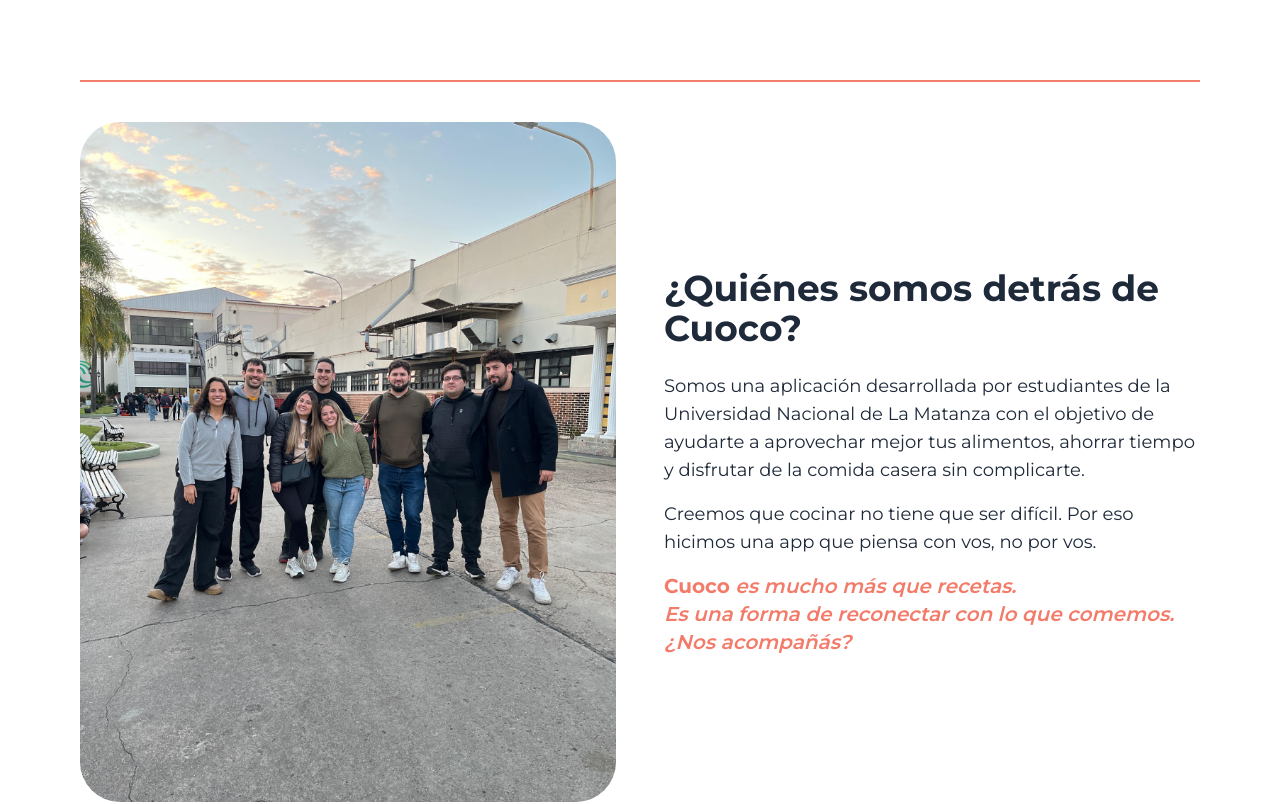
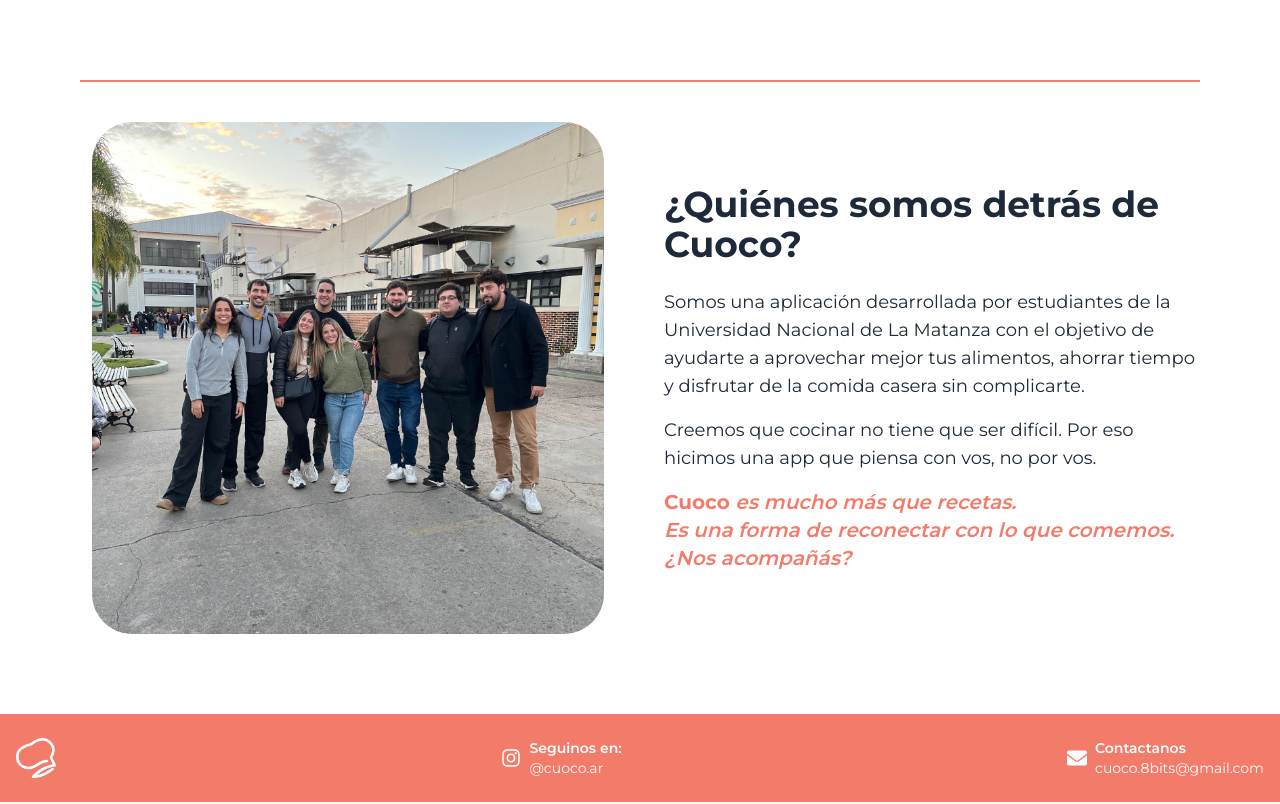
Before and after one commit to adigio/cuoco-ui, a Next.js app: page / in a window 1280 px wide. Shown: the part 2900-3704 px from the top of the page. Built offline with nearby package versions, Linux system fonts and the light colour scheme.

Commit message:
fixes visuales

```diff
--- a/src/app/(application)/(generator)/meal-prep-filters/page.tsx
+++ b/src/app/(application)/(generator)/meal-prep-filters/page.tsx
@@ -20,6 +20,7 @@ import Checkbox from "@/components/shared/form/Checkbox";
 
 import { MealPrepRequest } from "@/types";
 import { generateMealPrepRecipes } from "@/services/generateMealPrepRecipes.service";
+import BackgroundLayers from "@/components/shared/BackgroundLayers";
 
 export default function MealPrepFilters() {
   const { ingredients } = useIngredientsStore();
@@ -234,6 +235,7 @@ export default function MealPrepFilters() {
 
 return (
   <div className="flex flex-col bg-[#fefefe] p-6">
+    <BackgroundLayers />
     <h2 className="text-xl font-semibold text-gray-800 mb-4">Ingredientes seleccionados</h2>
     <RecipeIngredientList ingredients={ingredients} enabledDelete={false} />
     <hr className="my-6" />
--- a/src/app/(application)/(generator)/results/page.tsx
+++ b/src/app/(application)/(generator)/results/page.tsx
@@ -80,7 +80,7 @@ export default function RecipeResultsPage() {
     <>
     <BackgroundLayers />
     <main className="flex-1">
-      <div className="container mx-auto px-4   py-12">
+      <div className="container mx-auto px-4 py-12">
         <h1 className="text-3xl font-bold text-center mb-2">Recetas sugeridas</h1>
         <p className="text-gray-600 text-center mb-8">
           Basadas en {ingredients.filter(ing => ing.confirmed).length} ingredientes que tienes disponibles
@@ -88,7 +88,7 @@ export default function RecipeResultsPage() {
         <Container>
           {isLoading ? (
             <div className="flex gap-4 justify-center px-4 pb-12 flex-wrap">
-              {[1, 2, 3, 4].map((index) => (
+              {[1, 2, 3].map((index) => (
                 <RecipeCardSkeleton key={index} />
               ))}
             </div>
@@ -143,8 +143,6 @@ export default function RecipeResultsPage() {
               })}
             </div>
           )}
-        </Container>
-
         <div className="flex justify-center mt-8">
           <button
             onClick={handleBack}
@@ -163,6 +161,8 @@ export default function RecipeResultsPage() {
             Nuevo generador
           </button>
         </div>
+        </Container>
+
       </div>
 
 
--- a/src/app/(application)/calendar/page.tsx
+++ b/src/app/(application)/calendar/page.tsx
@@ -4,7 +4,13 @@ import React, { useEffect, useState } from "react";
 import WeeklyCalendar from "@/components/calendar/WeeklyCalendar";
 import CalendarSkeleton from "@/components/shared/skeleton/CalendarSkeleton";
 import Modal from "@/components/shared/modal/Modal";
-import { DayOfWeek, WeeklySchedule, MealType, CalendarRecipe, MEAL_TYPE_MAPPING } from "@/types";
+import {
+  DayOfWeek,
+  WeeklySchedule,
+  MealType,
+  CalendarRecipe,
+  MEAL_TYPE_MAPPING,
+} from "@/types";
 import { calendarService } from "@/services/calendar.service";
 import RecipeCard from "@/components/calendar/RecipeCard";
 import Container from "@/components/shared/containers/Container";
@@ -12,7 +18,7 @@ import Button from "@/components/shared/form/Button";
 import ConfirmationModal from "@/components/shared/modal/ConfirmationModal";
 import { useRecipeGeneratorSession } from "@/hooks/useRecipeGeneratorSession";
 import { useCalendarStore } from "@/store/useCalendarStore";
-
+import BackgroundLayers from "@/components/shared/BackgroundLayers";
 
 export default function CalendarPage() {
   // Limpiar ingredientes al estar fuera del flujo del generador
@@ -116,7 +122,7 @@ export default function CalendarPage() {
               {
                 ...recipe,
                 mealType: selectedSlot.mealType,
-                allowedMealTypes: recipe.allowedMealTypes || []
+                allowedMealTypes: recipe.allowedMealTypes || [],
               },
             ],
           };
@@ -189,7 +195,9 @@ export default function CalendarPage() {
   const handleDropPendingRecipe = (day: DayOfWeek, mealType: MealType) => {
     if (!pendingRecipe) return;
 
-    const allowedMealTypes = pendingRecipe.mealTypes.map(id => MEAL_TYPE_MAPPING[id]).filter(Boolean);
+    const allowedMealTypes = pendingRecipe.mealTypes
+      .map((id) => MEAL_TYPE_MAPPING[id])
+      .filter(Boolean);
 
     if (!allowedMealTypes.includes(mealType)) return;
 
@@ -199,7 +207,7 @@ export default function CalendarPage() {
       title: pendingRecipe.title,
       image: pendingRecipe.image,
       mealType: mealType,
-      allowedMealTypes: pendingRecipe.mealTypes // Preservar los meal types permitidos
+      allowedMealTypes: pendingRecipe.mealTypes, // Preservar los meal types permitidos
     };
 
     setSchedule((currentSchedule) => {
@@ -208,9 +216,7 @@ export default function CalendarPage() {
         if (currentDay === day) {
           return {
             [currentDay]: [
-              ...daySchedule[currentDay].filter(
-                (r) => r.mealType !== mealType
-              ),
+              ...daySchedule[currentDay].filter((r) => r.mealType !== mealType),
               recipeToAdd,
             ],
           };
@@ -237,11 +243,15 @@ export default function CalendarPage() {
   }
 
   return (
-    <Container customClass="mt-30 mb-8">
+    <>
+      <BackgroundLayers />
+      <Container customClass="mt-14 mb-8">
         <div className="flex justify-between items-center mb-8">
-        <h1 className="text-3xl font-bold text-gray-800">
+          <div className="w-full flex justify-center mb-8">
+            <h1 className="text-3xl font-bold text-gray-800 text-center">
               Planificación Semanal
             </h1>
+          </div>
           {pendingRecipe && (
             <div className="flex items-center gap-2 bg-purple-50 px-4 py-2 rounded-lg">
               <span className="text-purple-700 text-sm">
@@ -295,11 +305,11 @@ export default function CalendarPage() {
             {selectedSlot && favorites[selectedSlot.mealType]?.length > 0 ? (
               <div className="grid grid-cols-2 md:grid-cols-3 gap-2 md:gap-4 max-h-[60vh] overflow-y-auto px-2">
                 {favorites[selectedSlot.mealType]?.map((recipe) => (
-
                   <div
                     key={recipe.id}
                     onClick={() => handleSelectFavorite(recipe)}
-                  className="cursor-pointer" >
+                    className="cursor-pointer"
+                  >
                     <RecipeCard recipe={recipe} isEmpty={false} />
                   </div>
                 ))}
@@ -319,7 +329,6 @@ export default function CalendarPage() {
                   </a>{" "}
                   para generar nuevas recetas y guardarlas como favoritas.
                 </p>
-
               </div>
             )}
           </div>
@@ -338,5 +347,6 @@ export default function CalendarPage() {
           </p>
         </ConfirmationModal>
       </Container>
+    </>
   );
 }
--- a/src/app/(application)/favs/page.tsx
+++ b/src/app/(application)/favs/page.tsx
@@ -125,9 +125,9 @@ export default function Favs() {
 
   return (
     <>
-      <main className="pt-16 md:pt-8 px-4 max-w-5xl mx-auto flex flex-col gap-12">
         <BackgroundLayers />
-
+      <main className="pt-16 md:pt-8 px-4 max-w-5xl mx-auto flex flex-col gap-12 mb-4">
+  <div className="bg-white bg-opacity-95 backdrop-blur-md rounded-2xl shadow-xl p-6 md:p-10 flex flex-col gap-12">
         {/* Recetas favoritas */}
         <section>
           <button
@@ -256,7 +256,7 @@ export default function Favs() {
             </>
           )}
         </section>
-      </main>
+      </div></main>
 
       {selectedToRemove && (
         <UnfavoriteModal
--- a/src/components/landing/AboutUs.tsx
+++ b/src/components/landing/AboutUs.tsx
@@ -3,23 +3,22 @@ import Image from "next/image";
 export default function AboutUs() {
   return (
     <section className="relative bg-white py-20 px-4 md:px-20 overflow-hidden" id="aboutUs">
-
       {/* Línea divisoria superior */}
       <div className="border-t-2 text-color-primary mb-10"></div>
 
-      {/* Fondo decorativo (esquina inferior derecha) */}
-
-
+      {/* Contenido principal */}
       <div className="relative z-10 max-w-7xl mx-auto flex flex-col md:flex-row items-center gap-12">
         {/* Imagen de comida */}
-        <div className="w-full md:w-1/2">
-          <Image
-            src="/aboutUs.jpeg"
-            alt="Cuoco-team"
-            width={500}
-            height={500}
-            className="rounded-[40px] w-full h-[680px] object-cover object-center"
-          />
+        <div className="w-full md:w-1/2 flex justify-center">
+          <div className="relative w-full max-w-lg	 aspect-square rounded-[40px] overflow-hidden">
+            <Image
+              src="/aboutUs.jpeg"
+              alt="Cuoco-team"
+              fill
+              className="object-cover object-center"
+              sizes="(max-width: 768px) 100vw, 300px"
+            />
+          </div>
         </div>
 
         {/* Texto */}
```
Also changed, not shown: 1 other file (tests, documents, lock files or other folders). Lines whose indentation alone changed are shown as unchanged.
